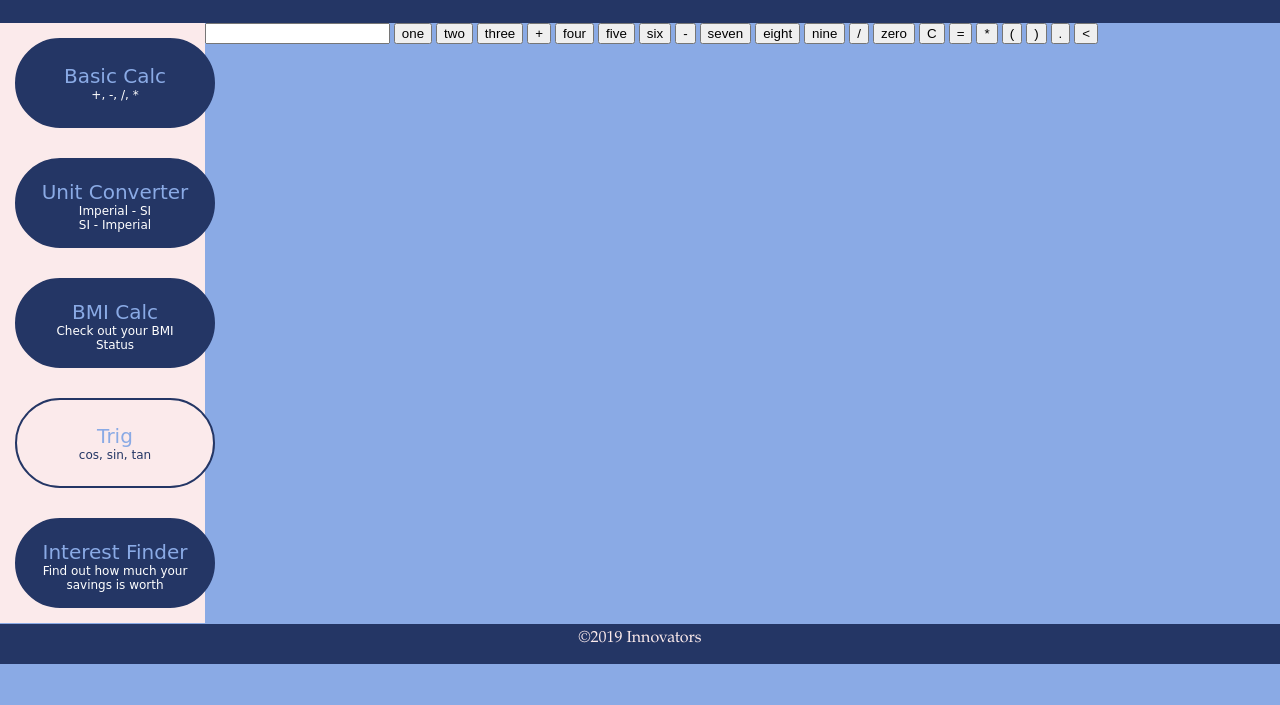
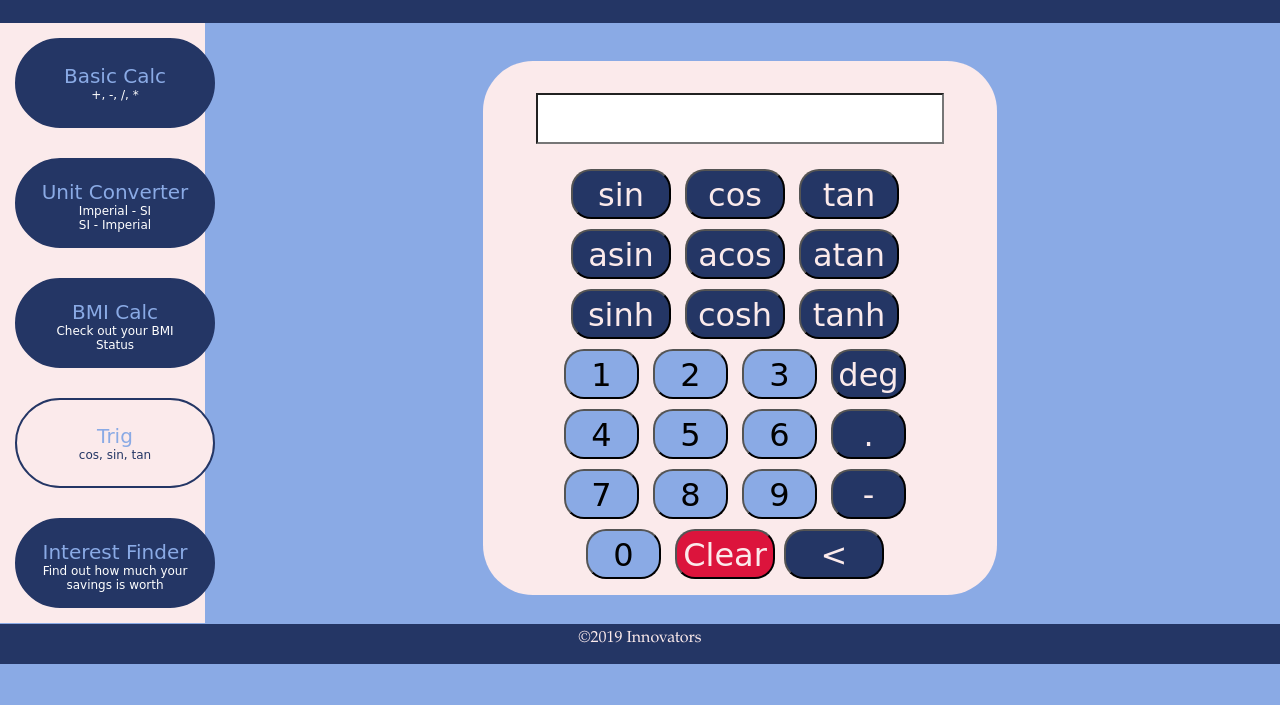
Before and after one commit to Odaawa/DIV-Pair-Project, a plain HTML site: page html_files/trig.html in a window 1280 px wide. Shown: the part 95-800 px from the top of the page. Drawn offline with Linux system fonts and the light colour scheme.

Commit message:
Add complete trig calc

```diff
--- a/css_files/trig.css
+++ b/css_files/trig.css
@@ -99,6 +99,95 @@ body{
 	color: #243665;
 }
 
+/*calculator itself*/
+form{
+	position: absolute;
+    top: 140px;
+    bottom: 0;
+    right: 0;
+    left: 200px;
+    height: 520px;
+    width: 500px;
+	text-align: center;
+	padding: 7px;
+    margin: auto;
+    margin-top: 16px;
+	border: 4px #000;
+	border-radius: 50px 50px 50px 50px;
+	outline: 0;
+	font-size: 16px;
+	vertical-align: baseline;
+	background: #fbeaeb;
+}
+
+/*display area*/
+#display {
+	margin-top: 25px;
+	margin-bottom: 25px;
+	width: 80%;
+	height: 45px;
+	text-align: right;
+	font-size: 1.5rem;
+	background-color: #fff;
+	color: #333;
+	font-family: cursive;
+}
+
+/*number buttons*/
+.digit {
+	font-size: 2rem;
+	font-family: cursive;
+	background-color: #8aaae5;
+	height: 50px;
+	width: 15%;
+	border-radius: 20px;
+	display: inline-block;
+	padding: 5px;
+	margin-bottom: 10px;
+	margin-right: 10px;
+}
+
+/*operation buttons*/
+.oper, .trig_oper {
+	font-size: 2rem;
+	font-family: cursive;
+	background-color: #243665;
+	height: 50px;
+	width: 15%;
+	border-radius: 20px;
+	display: inline-block;
+	padding: 5px;
+	margin-right: 10px;
+	color: #fbeaeb;
+	margin-bottom: 10px;
+}
+
+/*trig function buttons*/
+.trig_oper{
+	width: 20%;
+}
+
+/*clear button*/
+#clearMem {
+	background-color: crimson;
+	font-family: cursive;
+	margin-right: 5px;
+	width: 20%;
+}
+
+/*delete button*/
+#backspace{
+	width: 20%;
+}
+
+/*equal to button*/
+#equal {
+	background-color: orange;
+	font-family: cursive;
+	margin-right: 5px;
+}
+
+
 /*clears floats so that footer comes to the bottom*/
 #clear{
 	clear: both;
--- a/html_files/trig.html
+++ b/html_files/trig.html
@@ -49,30 +49,36 @@
 		<div id="content">
 			<form name="case">
 			    <input name="display" id="display" value=""> <!-- this is display area -->
-
-			    <input type="button" class="digit" value="one" onclick="run1()"> <!-- value is for what appears on button -->
-			    <input type="button" class="digit" value="two" onclick="run2()">
-			    <input type="button" class="digit" value="three" onclick="run3()">
-			    <input type="button" id="plus" 	class="oper" 	value="+"  onclick="runPlus()">
-
-			    <input type="button" class="digit" value="four" onclick="run4()">
-			    <input type="button" class="digit" value="five" onclick="run5()">
-			    <input type="button" class="digit" value="six" onclick="run6()">
+			    <br>
+			    <input type="button" id="sin" 	class="trig_oper" 	value="sin"  onclick="runSin()">
+			    <input type="button" id="cos" 	class="trig_oper" 	value="cos"  onclick="runCos()">
+			    <input type="button" id="tan" 	class="trig_oper" 	value="tan"  onclick="runTan()">
+			    <br>
+			    <input type="button" id="arcsin" 	class="trig_oper" 	value="asin"  onclick="runArcSin()">
+			    <input type="button" id="arccos" 	class="trig_oper" 	value="acos"  onclick="runArcCos()">
+			    <input type="button" id="arctan" 	class="trig_oper" 	value="atan"  onclick="runArcTan()">
+			    <br>
+			    <input type="button" id="sinh" 	class="trig_oper" 	value="sinh"  onclick="runSinh()">
+			    <input type="button" id="cosh" 	class="trig_oper" 	value="cosh"  onclick="runCosh()">
+			    <input type="button" id="tanh" 	class="trig_oper" 	value="tanh"  onclick="runTanh()">
+			    <br>
+			    <input type="button" class="digit" value="1" onclick="run1()"> <!-- value is for what appears on button -->
+			    <input type="button" class="digit" value="2" onclick="run2()">
+			    <input type="button" class="digit" value="3" onclick="run3()">
+			    <input type="button" class="oper" value="deg" onclick="degrees()">
+			    <br>
+			    <input type="button" class="digit" value="4" onclick="run4()">
+			    <input type="button" class="digit" value="5" onclick="run5()">
+			    <input type="button" class="digit" value="6" onclick="run6()">
+			    <input type="button" id="dot" 	class="oper" 	value="." onclick="runDot()">
+			    <br>
+			    <input type="button" class="digit" value="7" onclick="run7()">
+			    <input type="button" class="digit" value="8" onclick="run8()">
+			    <input type="button" class="digit" value="9" onclick="run9()">
 			    <input type="button" id="minus" 	class="oper" 	value="-" onclick="runMinus()" >
-
-			    <input type="button" class="digit" value="seven" onclick="run7()">
-			    <input type="button" class="digit" value="eight" onclick="run8()">
-			    <input type="button" class="digit" value="nine" onclick="run9()">
-			    <input type="button" id="divide" 	class="oper" 	value="/" onclick="runDivide()" >
-
-			    <input type="button" class="digit" value="zero" onclick="run0()">
-			    <input type="button" id="clearMem" class="oper" value="C" onclick="runC()">
-			  	<input type="button" id="equal" 	class="oper"	value="=" onclick="runEquals()">
-			    <input type="button" id="multiply" 	class="oper" 	value="*" onclick="runMultiply()">
-
-			    <input type="button" id="openBracket" 	class="oper" 	value="(" onclick="runOpenBracket()">
-			    <input type="button" id="closeBracket" 	class="oper" 	value=")" onclick="runCloseBracket()">
-			    <input type="button" id="dot" 	class="oper" 	value="." onclick="runDot()">
+			    <br>
+			    <input type="button" class="digit" value="0" onclick="run0()">
+			    <input type="button" id="clearMem" class="oper" value="Clear" onclick="runC()">
 			    <input type="button" id="backspace" class="oper" value="<" onclick="runBackspace()">
 
 			  </form>
--- a/js_files/trig.js
+++ b/js_files/trig.js
@@ -0,0 +1,113 @@
+
+
+function run1(){
+
+	document.case.display.value += "1"  //+= means append to, so that value is added on to whatever is already on display
+};
+function run2(){
+
+	document.case.display.value += "2"
+};
+function run3(){
+
+	document.case.display.value += "3"
+};
+function run4(){
+
+	document.case.display.value += "4"
+};
+function run5(){
+
+	document.case.display.value += "5"
+};
+
+function run6(){
+
+	document.case.display.value += "6"
+};
+
+function run7(){
+
+	document.case.display.value += "7"
+};
+
+function run8(){
+
+	document.case.display.value += "8"
+};
+
+function run9(){
+
+	document.case.display.value += "9"
+};
+
+function run0(){
+
+	document.case.display.value += "0"
+};
+
+function degrees(){
+    document.case.display.value =  document.case.display.value * (Math.PI/180);
+};
+
+
+function runC(){
+
+	document.case.display.value = ""
+};
+function runDot(){
+
+	document.case.display.value += "."
+};
+function runMinus(){
+
+	document.case.display.value = "-"
+};
+
+
+
+//for the trig operations
+function runSin(){
+	document.case.display.value = Math.sin(document.case.display.value);
+
+}
+
+
+function runCos(){
+	document.case.display.value = Math.cos(document.case.display.value);
+}
+
+function runTan(){
+	document.case.display.value = Math.tan(document.case.display.value);
+}
+
+function runArcSin(){
+	document.case.display.value = Math.asin(document.case.display.value);
+}
+
+function runArcCos(){
+	document.case.display.value = Math.acos(document.case.display.value);
+}
+
+function runArcTan(){
+	document.case.display.value = Math.atan(document.case.display.value);
+}
+
+function runSinh(){
+	document.case.display.value = Math.sinh(document.case.display.value);
+}
+
+function runCosh(){
+	document.case.display.value = Math.cosh(document.case.display.value);
+}
+
+function runTanh(){
+	document.case.display.value = Math.tanh(document.case.display.value);
+}
+
+
+function runBackspace() {
+    var erase = document.getElementById("display").value;
+    document.getElementById("display").value = erase.substr(0, erase.length - 1);
+}
+//substr(start point, number of characters to be returned) - produces a substring out of the initial string
```
Also changed, not shown: js_files/int.js (+13 -0 lines).
